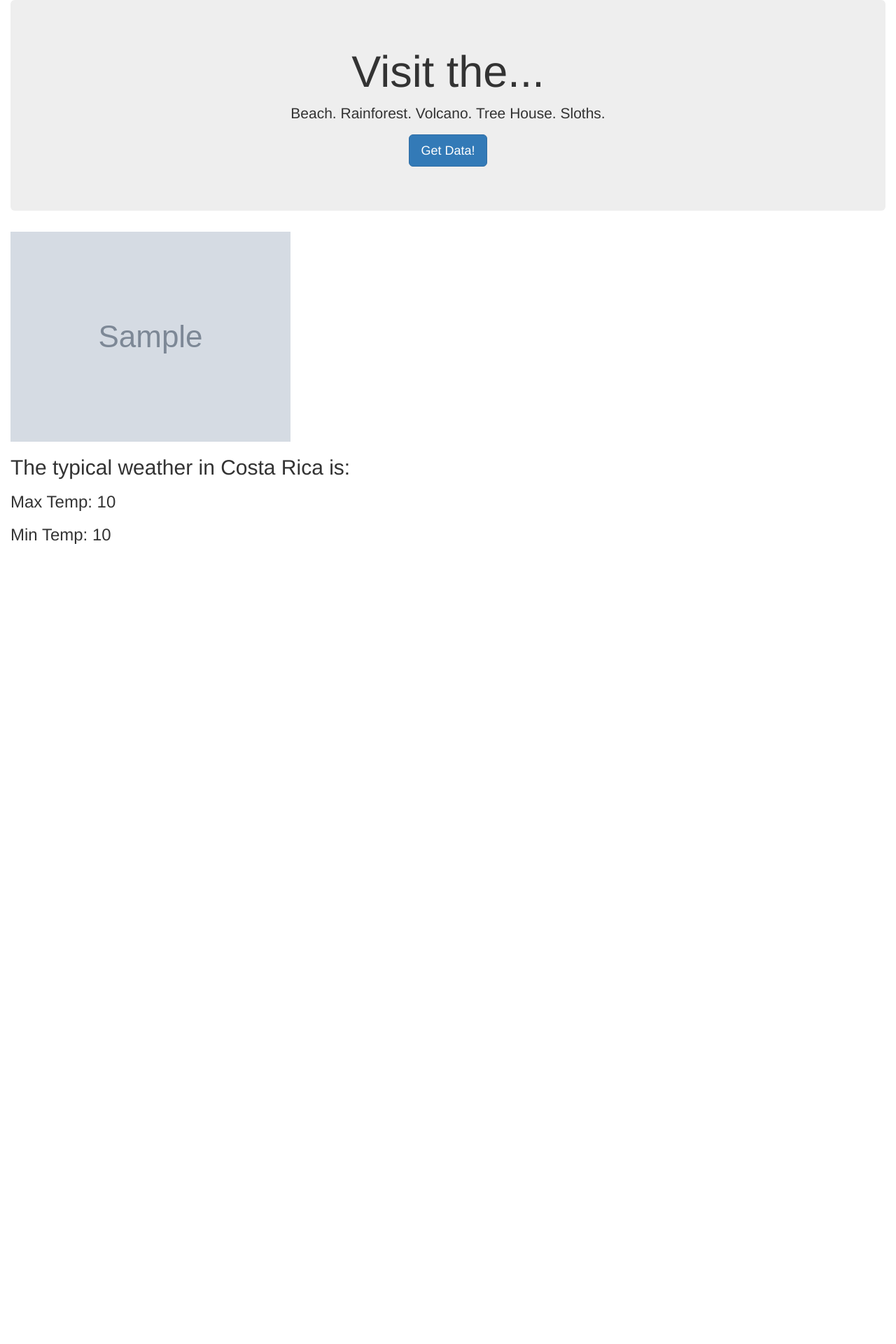
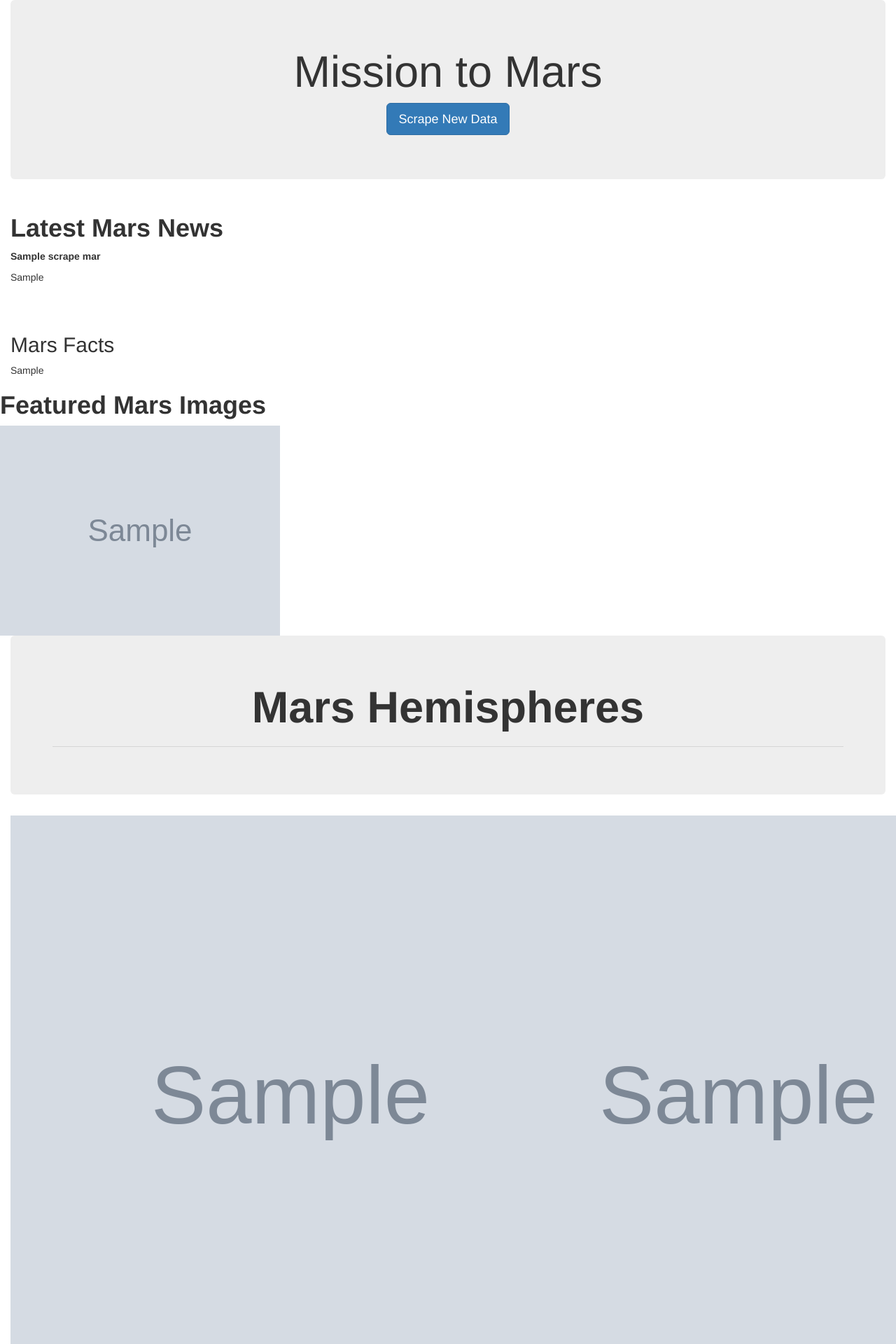
Before and after one commit to phowborom/web-scraping-challenge, a Flask app: template Missions_to_Mars/templates/index.html in a window 1280 px wide; the page is wider, and only the part inside the window is pictured. Shown: the top 1920 px of that part at 70% size. Before the commit the page ends 777 px from the top of that part, so only its background shows below. Run offline with Flask 2, Linux system fonts and the light colour scheme; the template is opened without the code that fills it: most values are stand-ins (such as "Sample title", 1, 10 or a date in 2020); grey boxes marked "Sample" are stand-in pictures; some libraries are stand-ins or nearby versions.

Commit message:
Add files via upload

```diff
--- a/Missions_to_Mars/templates/index.html
+++ b/Missions_to_Mars/templates/index.html
@@ -5,21 +5,76 @@
     <meta charset="UTF-8">
     <meta name="viewport" content="width=device-width, initial-scale=1.0">
     <meta http-equiv="X-UA-Compatible" content="ie=edge">
-  <title>Costa Rica Weather</title>
+    <title>Mission to Mars Scraper</title>
+    <!-- <link rel="stylesheet" href="static/reset.css"> -->
     <link rel="stylesheet" href="https://maxcdn.bootstrapcdn.com/bootstrap/3.3.7/css/bootstrap.min.css">
+    <link rel="stylesheet" href="static/style.css">
+
 </head>
 
 <body>
     <div class="container-fluid">
         <div class="jumbotron text-center">
-      <h1>Visit the...</h1>
-      <p>Beach. Rainforest. Volcano. Tree House. Sloths.</p>
-      <p><a class="btn btn-primary btn-lg" href="/scrape" role="button">Get Data!</a></p>
+            <h1>Mission to Mars</h1>
+            <p><a class="btn btn-primary btn-lg" href="/scrape" role="button">Scrape New Data</a></p>
         </div>
-    <img src="{{ vacation.sloth_img }}" alt="Sloth">
-    <h2>The typical weather in Costa Rica is:</h2>
-    <h3>Max Temp: {{ vacation.max_temp }}</h3>
-    <h3>Min Temp: {{ vacation.min_temp }}</h3>
+
+        <div class='row'>
+            <div class='col-md-12'>
+                <div class='first_fact'>
+                    <h1><strong>Latest Mars News</strong></h1>
+                    <p class='title'><strong>{{ scrape_mars.news_title }}</strong></p>
+                    <p class='paragraph'>{{ scrape_mars.news_p }}</p>
+                </div>
+            </div>
+
+            <div class="col-lg-6 order-lg-1">
+                <br><br>
+                <h2 class="display-4">Mars Facts</h2>
+                {{ scrape_mars.fact_table|safe }}
+            </div>
+            </div>
+        </div>
+
+        <div class='row'>
+            <div class='col-md-8'>
+                <div class='second_fact'>
+                    <h1><strong>Featured Mars Images</strong></h1>
+                    <img src="{{ scrape_mars.featured_image_url }}" alt="Featured Mars Image">
+                </div>
+            </div>
+        </div>
+    </div>
+
+    <div class='container-fluid'>
+        <div class='jumbotron text-center'>
+            <h1><strong>Mars Hemispheres</strong></h1>
+            <hr>
+        </div>
+
+        <div class='row'>
+
+            <div class='col-md-6'>
+                <div class="mars_image">
+                    <img src="{{ scrape_mars.hemisphere_image_url[0]['img_url'] }}" alt="Image1" width="800px" height="800px">
+                    <h2>{{ scrape_mars.hemisphere_image_url[0]['title'] }}</h2>
+                </div>
+                <div class="mars_image">
+                    <img src="{{scrape_mars.hemisphere_image_url[1]['img_url'] }}" alt="Image2" width="800px" height="800px">
+                    <h2>{{scrape_mars.hemisphere_image_url[1]['title'] }}</h2>
+                </div>
+            </div>
+
+            <div class='col-md-6'>
+                <div class="mars_image">
+                    <img src="{{ scrape_mars.hemisphere_image_url[2]['img_url'] }}" alt="Image3" width="800px" height="800px">
+                    <h2>{{ scrape_mars.hemisphere_image_url[2]['title'] }}</h2>
+                </div>
+                <div class="mars_image">
+                    <img src="{{ scrape_mars.hemisphere_image_url[3]['img_url'] }}" alt="Image4" width="800px" height="800px">
+                    <h2>{{ scrape_mars.hemisphere_image_url[3]['title'] }}</h2>
+                </div>
+            </div>
         </div>
     </div>
 </body>
```
Lines whose indentation alone changed are shown as unchanged.
